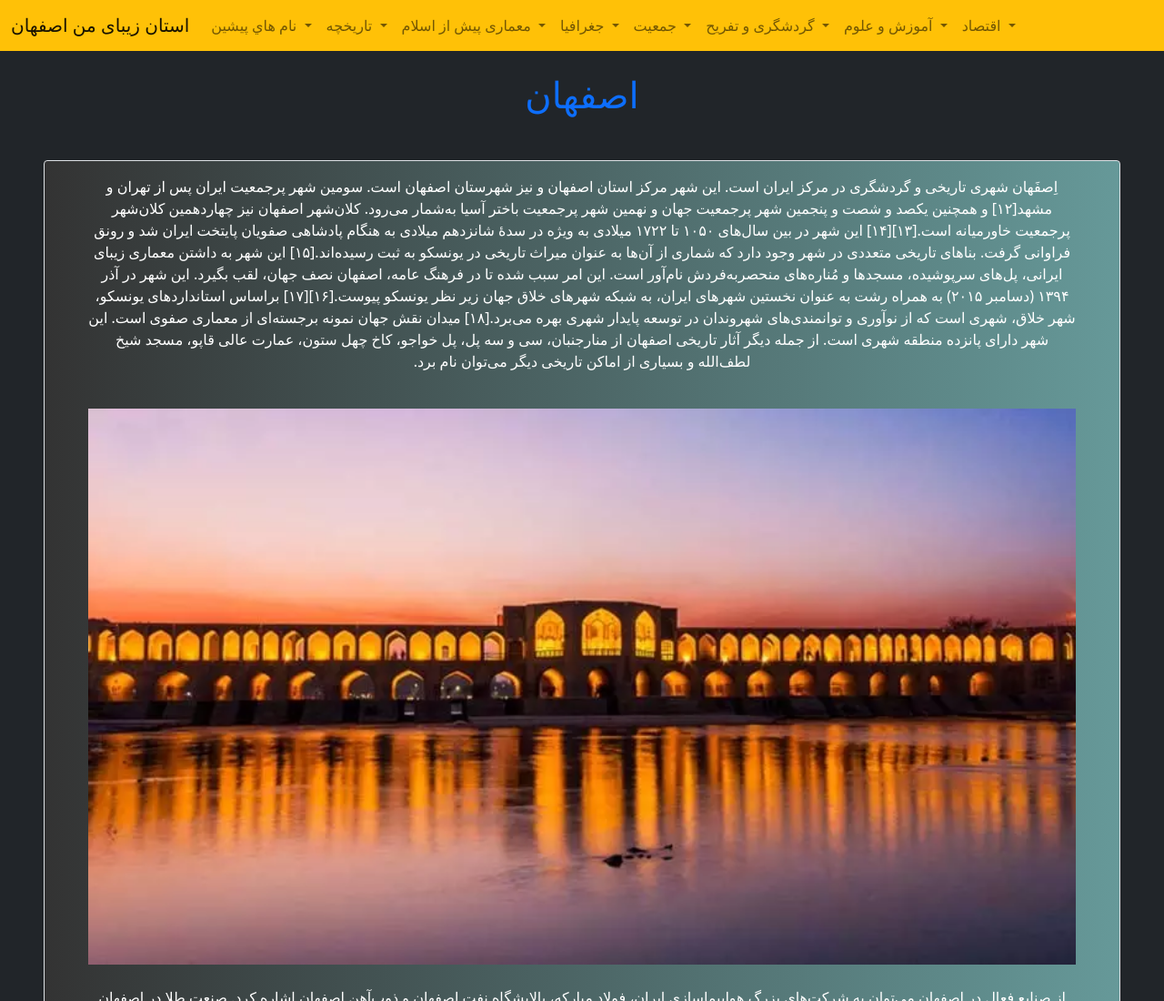
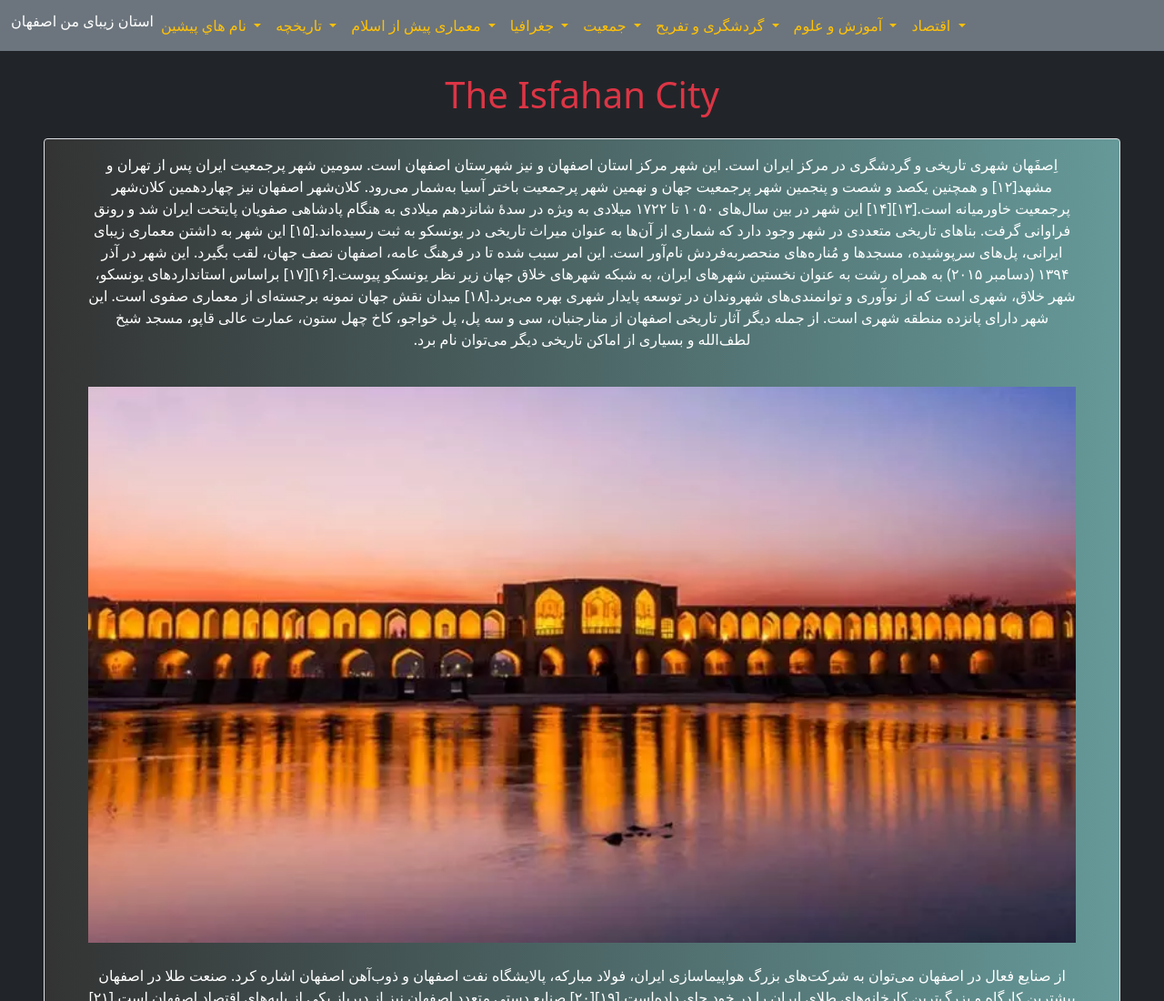
Before and after one commit to sorna-taherikia/sorna-web, a plain HTML site: page index.html in a window 1280 px wide. Shown: the top 1100 px of the page at 91% size. Drawn offline with nearby package versions, Linux system fonts and the light colour scheme.

Commit message:
Update index.html

```diff
--- a/index.html
+++ b/index.html
@@ -22,6 +22,8 @@
   padding: 3px;
    }
 
+
+
   </style>
 
 
@@ -39,16 +41,16 @@
 
 
 
-<nav class="navbar navbar-expand-lg navbar-light bg-warning">
+<nav class="navbar navbar-expand-lg navbar-light bg-secondary ">
   <div class="container-fluid">
-    <a class="navbar-brand" href="#">استان زیبای من اصفهان</a>
+    <h6 class="text-center text-white ">استان زیبای من اصفهان</h6>
     <button class="navbar-toggler" type="button" data-bs-toggle="collapse" data-bs-target="#navbarSupportedContent" aria-controls="navbarSupportedContent" aria-expanded="false" aria-label="Toggle navigation">
       <span class="navbar-toggler-icon"></span>
     </button>
     <div class="collapse navbar-collapse" id="navbarSupportedContent">
       <ul class="navbar-nav me-auto mb-2 mb-lg-0">
         <li class="nav-item dropdown">
-          <a class="nav-link dropdown-toggle" href="#" id="navbarDropdown" role="button" data-bs-toggle="dropdown" aria-expanded="false">
+          <a class="nav-link dropdown-toggle text-warning " href="#" id="navbarDropdown" role="button" data-bs-toggle="dropdown" aria-expanded="false">
             نام هاي پیشین
           </a>
           <ul class="dropdown-menu p-3 col px-md-5 bg-dark text-white " aria-labelledby="navbarDropdown">
@@ -69,7 +71,7 @@
           </ul>
         </li>
        <li class="nav-item dropdown">
-          <a class="nav-link dropdown-toggle" href="#" id="navbarDropdown" role="button" data-bs-toggle="dropdown" aria-expanded="false">
+          <a class="nav-link dropdown-toggle text-warning" href="#" id="navbarDropdown" role="button" data-bs-toggle="dropdown" aria-expanded="false">
             تاریخچه
           </a>
         <ul class="dropdown-menu p-3 col px-md-5 bg-dark text-white " aria-labelledby="navbarDropdown">
@@ -80,7 +82,7 @@
           </ul>
         </li>
        <li class="nav-item dropdown">
-          <a class="nav-link dropdown-toggle" href="#" id="navbarDropdown" role="button" data-bs-toggle="dropdown" aria-expanded="false">
+          <a class="nav-link dropdown-toggle text-warning " href="#" id="navbarDropdown" role="button" data-bs-toggle="dropdown" aria-expanded="false">
             معماری پیش از اسلام
           </a>
           <ul class="dropdown-menu p-3 col px-md-5 bg-dark text-white " aria-labelledby="navbarDropdown">
@@ -91,7 +93,7 @@
           </ul>
         </li>
        <li class="nav-item dropdown">
-          <a class="nav-link dropdown-toggle" href="#" id="navbarDropdown" role="button" data-bs-toggle="dropdown" aria-expanded="false">
+          <a class="nav-link dropdown-toggle text-warning " href="#" id="navbarDropdown" role="button" data-bs-toggle="dropdown" aria-expanded="false">
             جغرافیا
           </a>
           <ul class="dropdown-menu p-3 col px-md-5 bg-dark text-white " aria-labelledby="navbarDropdown">
@@ -102,7 +104,7 @@
           </ul>
         </li>
        <li class="nav-item dropdown">
-          <a class="nav-link dropdown-toggle" href="#" id="navbarDropdown" role="button" data-bs-toggle="dropdown" aria-expanded="false">
+          <a class="nav-link dropdown-toggle text-warning " href="#" id="navbarDropdown" role="button" data-bs-toggle="dropdown" aria-expanded="false">
             جمعیت
           </a>
            <ul class="dropdown-menu p-3 col px-md-5 bg-dark text-white " aria-labelledby="navbarDropdown">
@@ -111,7 +113,7 @@
           </ul>
         </li>
        <li class="nav-item dropdown">
-          <a class="nav-link dropdown-toggle" href="#" id="navbarDropdown" role="button" data-bs-toggle="dropdown" aria-expanded="false">
+          <a class="nav-link dropdown-toggle text-warning " href="#" id="navbarDropdown" role="button" data-bs-toggle="dropdown" aria-expanded="false">
             گردشگری و تفریح
           </a>
           <ul class="dropdown-menu p-3 col px-md-5 bg-dark text-white " aria-labelledby="navbarDropdown">
@@ -128,7 +130,7 @@
           </ul>
         </li>
        <li class="nav-item dropdown">
-          <a class="nav-link dropdown-toggle" href="#" id="navbarDropdown" role="button" data-bs-toggle="dropdown" aria-expanded="false">
+          <a class="nav-link dropdown-toggle text-warning " href="#" id="navbarDropdown" role="button" data-bs-toggle="dropdown" aria-expanded="false">
             آموزش و علوم
           </a>
            <ul class="dropdown-menu p-3 col px-md-5 bg-dark text-white " aria-labelledby="navbarDropdown">
@@ -145,7 +147,7 @@
           </ul>
         </li>
        <li class="nav-item dropdown">
-          <a class="nav-link dropdown-toggle" href="#" id="navbarDropdown" role="button" data-bs-toggle="dropdown" aria-expanded="false">
+          <a class="nav-link dropdown-toggle text-warning " href="#" id="navbarDropdown" role="button" data-bs-toggle="dropdown" aria-expanded="false">
             اقتصاد
           </a>
            <ul class="dropdown-menu p-3 col px-md-5 bg-dark text-white " aria-labelledby="navbarDropdown">
@@ -183,7 +185,7 @@
 </nav>
   <br />
 
-  <h1 class="text-primary text-center" >اصفهان</h1><br />
+  <h1 class="text-danger text-center marg" >The Isfahan City</h1>
 
 <div class="p-3 col px-md-5 rounded">
 
@@ -200,7 +202,7 @@
    <img src="./photo/esf.jpg" alt="sorna"/><br />
    <br />
    <p class="text-white text-center " dir="rtl">از صنایع فعال در اصفهان می‌توان به شرکت‌های بزرگ هواپیماسازی ایران، فولاد مبارکه، پالایشگاه نفت اصفهان و ذوب‌آهن اصفهان اشاره کرد. صنعت طلا در اصفهان بیشترین کارگاه و بزرگ‌ترین کارخانه‌های طلای ایران را در خود جای داده‌است.[۱۹][۲۰] صنایع دستی متعدد اصفهان نیز از دیرباز یکی از پایه‌های اقتصاد اصفهان است.[۲۱][۲۲][۲۳]
-  </p>
+  </p><img src="" alt="" />
 
 
 
@@ -208,7 +210,7 @@
 </div>
 
 <p class="text-danger text-center ">تهیه و کد نویسی شده توسط سرنا طاهری کیا
-  </p>
+  </p><img src="" alt="" />
 
 
 </body>
```
